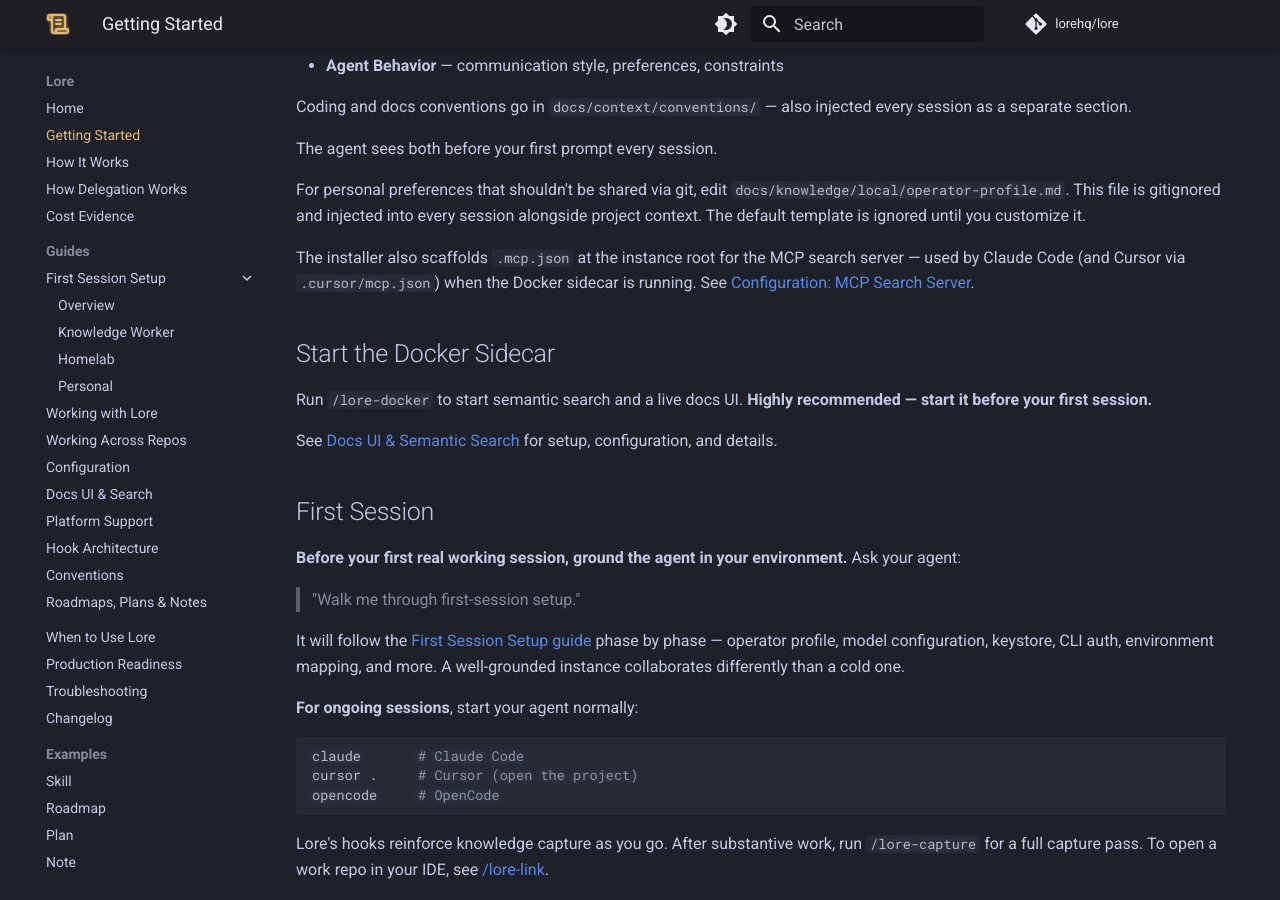
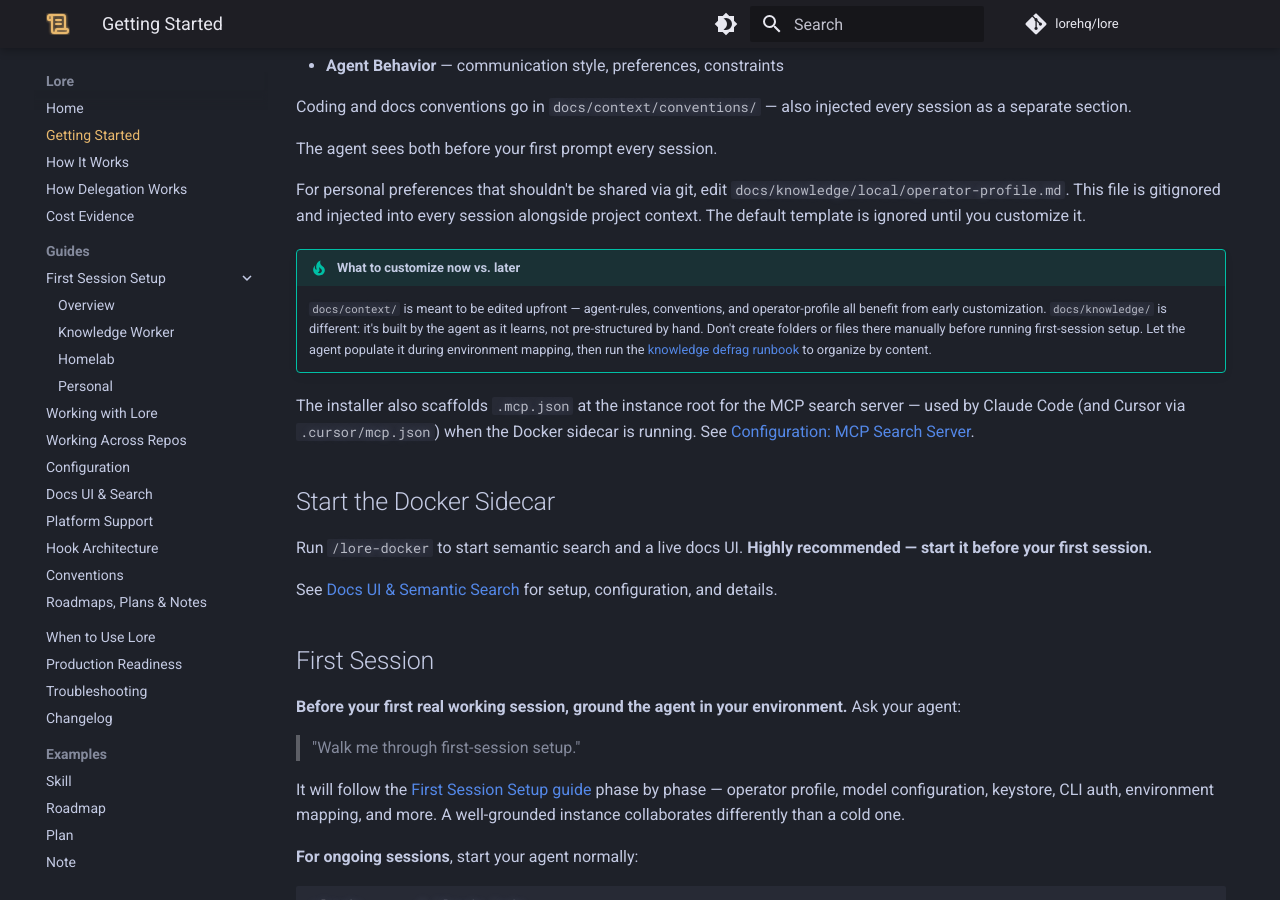
Before and after one commit to lorehq/lore-docs, an MkDocs documentation site: the page built from docs/getting-started.md, in a window 1280 px wide and 900 px high, scrolled down 587 px. Built offline with MkDocs 1.6.1 and Material for MkDocs 9.7.7, drawn with Linux system fonts in a browser that asks for light colours; comment, search, counter and statistics services are not loaded.

Commit message:
advise against pre-structuring docs/knowledge/ before first-session setup
- getting-started: add tip distinguishing docs/context/ (customize
  upfront) from docs/knowledge/ (agent-built, not pre-structured)
- knowledge/index.md: add explicit warning against manual folder
  creation before first-session setup; link to first-session guide

Co-Authored-By: Claude Sonnet 4.6 <noreply@anthropic.com>

```diff
--- a/docs/getting-started.md
+++ b/docs/getting-started.md
@@ -29,6 +29,9 @@ Coding and docs conventions go in `docs/context/conventions/` — also injected
 The agent sees both before your first prompt every session.
 
 For personal preferences that shouldn't be shared via git, edit `docs/knowledge/local/operator-profile.md`. This file is gitignored and injected into every session alongside project context. The default template is ignored until you customize it.
+
+!!! tip "What to customize now vs. later"
+    `docs/context/` is meant to be edited upfront — agent-rules, conventions, and operator-profile all benefit from early customization. `docs/knowledge/` is different: it's built by the agent as it learns, not pre-structured by hand. Don't create folders or files there manually before running first-session setup. Let the agent populate it during environment mapping, then run the [knowledge defrag runbook](guides/first-session/knowledge-worker.md#phase-8-knowledge-defrag) to organize by content.
 
 The installer also scaffolds `.mcp.json` at the instance root for the MCP search server — used by Claude Code (and Cursor via `.cursor/mcp.json`) when the Docker sidecar is running. See [Configuration: MCP Search Server](guides/configuration.md#mcp-search-server).
 
```
Also changed, not shown: docs/knowledge/index.md (+2 -0 lines).
